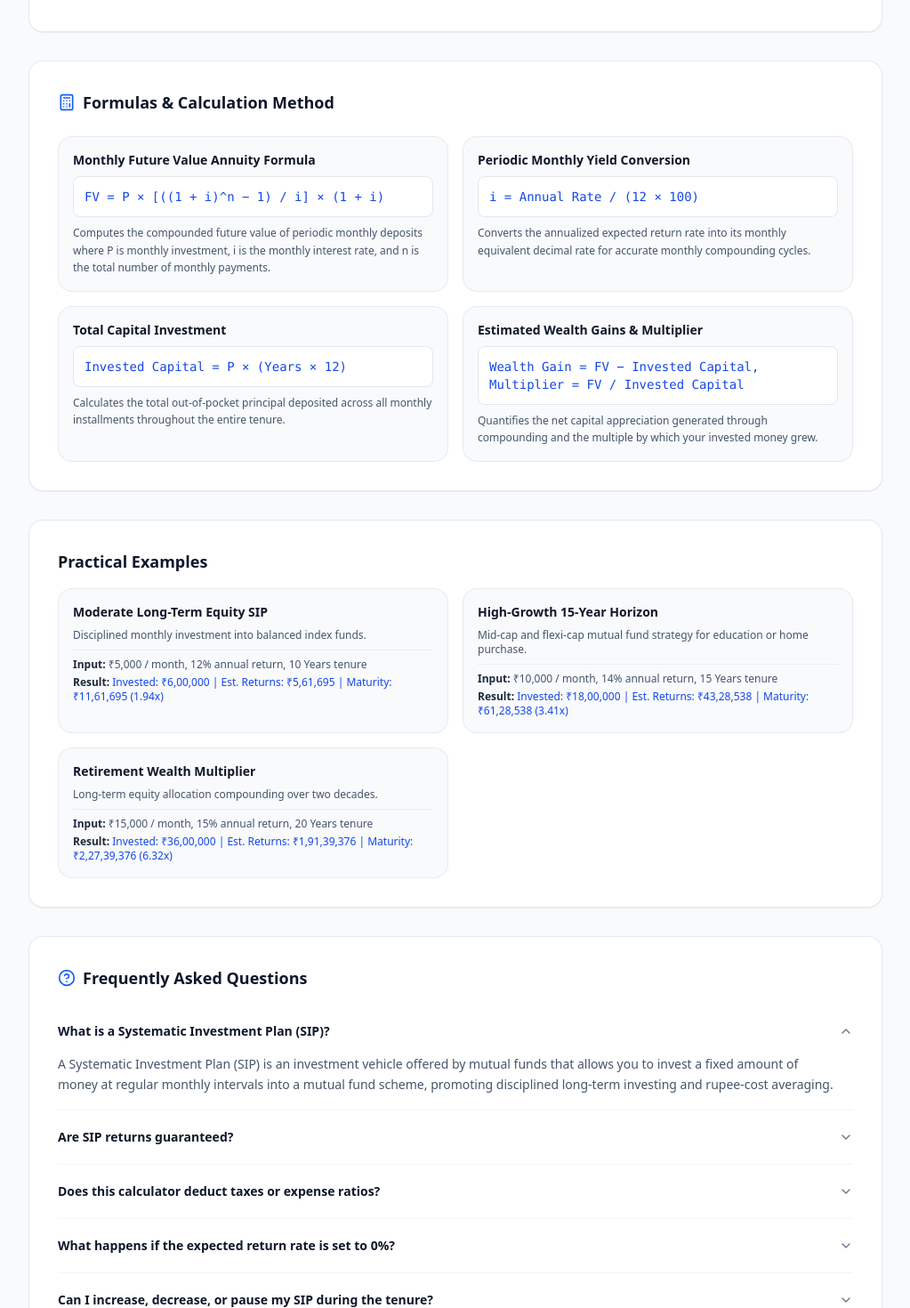
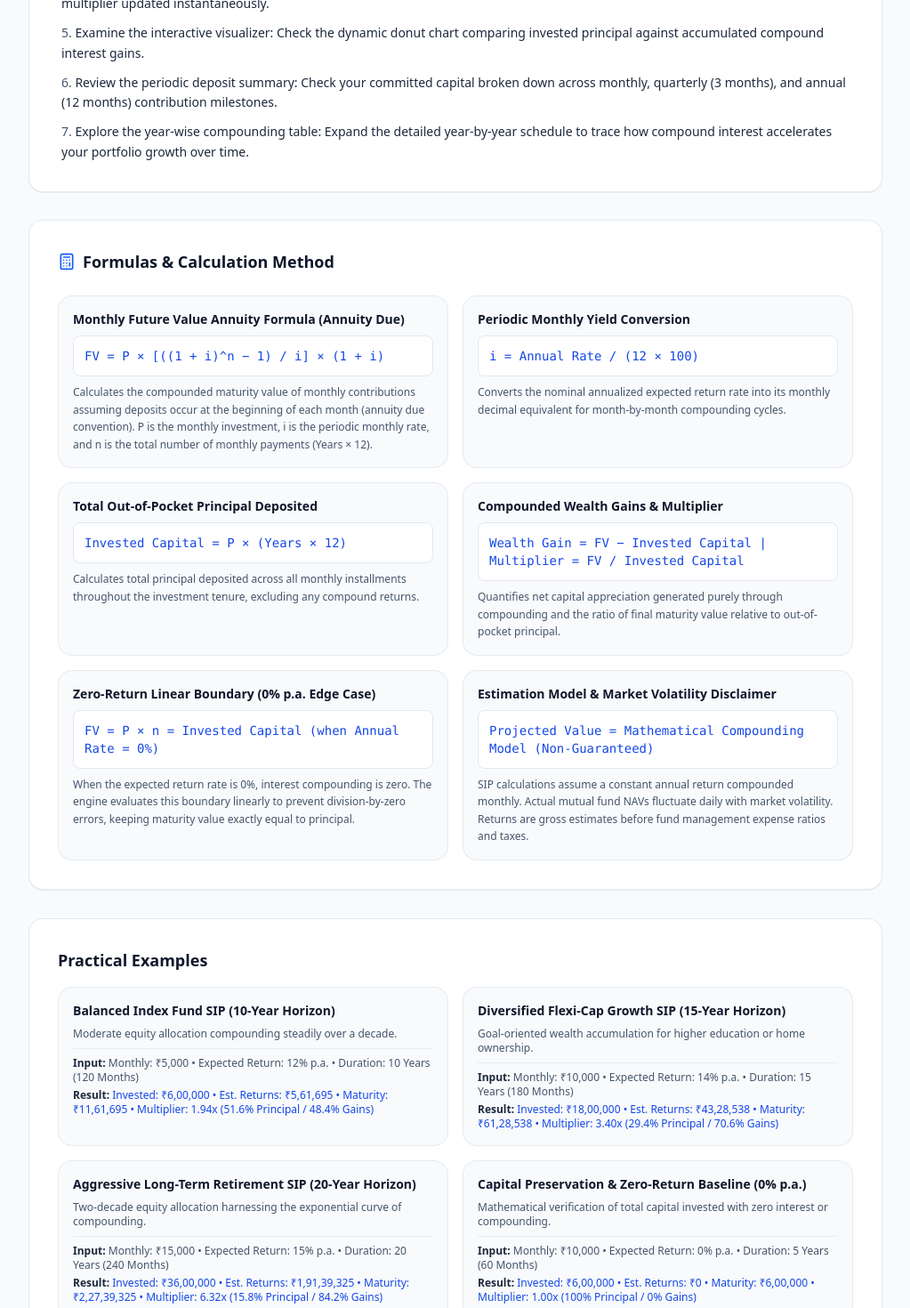
Before and after one commit to gaming7059-code/qubnexa.online, a React (Vite) app: page /tools/sip-calculator in a window 1280 px wide. Shown: the part 2140-3610 px from the top of the page at 89% size, without its empty margins (128-1151 px from the left). Built offline with nearby package versions, Linux system fonts and the light colour scheme; no server answers.

Commit message:
SEO: optimize SIP Calculator page

```diff
--- a/src/pages/tools/SipCalculatorPage.tsx
+++ b/src/pages/tools/SipCalculatorPage.tsx
@@ -50,105 +50,135 @@ export const SipCalculatorPage: React.FC = () => {
   }
 
   const howToUseSteps = [
-    'Enter your intended monthly SIP contribution in Indian Rupees (₹) using the slider or numeric box, or choose a preset like ₹5,000 or ₹10,000.',
-    'Input your expected annual rate of return (%) based on your asset class (e.g. 12% for equity mutual funds or 8% for debt funds).',
-    'Select your investment duration in years (e.g. 5, 10, 15, or 20 years) with the tenure controls.',
-    'View the estimated maturity amount, total capital invested, wealth gain, and interactive donut chart instantaneously.',
-    'Expand the Year-Wise Growth Projection table to examine how compounding accelerates returns over each year of the investment tenure.',
+    'Enter your intended monthly investment: Type your planned monthly contribution in Indian Rupees (₹) or adjust the slider anywhere between ₹100 and ₹10,00,000, or choose quick presets (₹1,000 to ₹25,000).',
+    'Set your expected annual return rate: Input your expected CAGR (%) based on your asset class (e.g. 7%–9% for conservative debt funds, 11%–13% for diversified index funds, or 13%–15% for mid/small-cap funds).',
+    'Select your investment duration: Choose your investment horizon from 1 to 40 years using the duration slider or click quick tenure shortcuts (5Y, 10Y, 15Y, 20Y, or 25Y).',
+    'Inspect real-time maturity breakdown: View your total invested capital, estimated returns, total maturity amount, and wealth multiplier updated instantaneously.',
+    'Examine the interactive visualizer: Check the dynamic donut chart comparing invested principal against accumulated compound interest gains.',
+    'Review the periodic deposit summary: Check your committed capital broken down across monthly, quarterly (3 months), and annual (12 months) contribution milestones.',
+    'Explore the year-wise compounding table: Expand the detailed year-by-year schedule to trace how compound interest accelerates your portfolio growth over time.',
   ]
 
   const formulas = [
     {
-      title: 'Monthly Future Value Annuity Formula',
+      title: 'Monthly Future Value Annuity Formula (Annuity Due)',
       formula: 'FV = P × [((1 + i)^n − 1) / i] × (1 + i)',
       explanation:
-        'Computes the compounded future value of periodic monthly deposits where P is monthly investment, i is the monthly interest rate, and n is the total number of monthly payments.',
+        'Calculates the compounded maturity value of monthly contributions assuming deposits occur at the beginning of each month (annuity due convention). P is the monthly investment, i is the periodic monthly rate, and n is the total number of monthly payments (Years × 12).',
     },
     {
       title: 'Periodic Monthly Yield Conversion',
       formula: 'i = Annual Rate / (12 × 100)',
       explanation:
-        'Converts the annualized expected return rate into its monthly equivalent decimal rate for accurate monthly compounding cycles.',
+        'Converts the nominal annualized expected return rate into its monthly decimal equivalent for month-by-month compounding cycles.',
     },
     {
-      title: 'Total Capital Investment',
+      title: 'Total Out-of-Pocket Principal Deposited',
       formula: 'Invested Capital = P × (Years × 12)',
       explanation:
-        'Calculates the total out-of-pocket principal deposited across all monthly installments throughout the entire tenure.',
+        'Calculates total principal deposited across all monthly installments throughout the investment tenure, excluding any compound returns.',
     },
     {
-      title: 'Estimated Wealth Gains & Multiplier',
-      formula: 'Wealth Gain = FV − Invested Capital, Multiplier = FV / Invested Capital',
+      title: 'Compounded Wealth Gains & Multiplier',
+      formula: 'Wealth Gain = FV − Invested Capital | Multiplier = FV / Invested Capital',
       explanation:
-        'Quantifies the net capital appreciation generated through compounding and the multiple by which your invested money grew.',
+        'Quantifies net capital appreciation generated purely through compounding and the ratio of final maturity value relative to out-of-pocket principal.',
+    },
+    {
+      title: 'Zero-Return Linear Boundary (0% p.a. Edge Case)',
+      formula: 'FV = P × n = Invested Capital (when Annual Rate = 0%)',
+      explanation:
+        'When the expected return rate is 0%, interest compounding is zero. The engine evaluates this boundary linearly to prevent division-by-zero errors, keeping maturity value exactly equal to principal.',
+    },
+    {
+      title: 'Estimation Model & Market Volatility Disclaimer',
+      formula: 'Projected Value = Mathematical Compounding Model (Non-Guaranteed)',
+      explanation:
+        'SIP calculations assume a constant annual return compounded monthly. Actual mutual fund NAVs fluctuate daily with market volatility. Returns are gross estimates before fund management expense ratios and taxes.',
     },
   ]
 
   const examples = [
     {
-      title: 'Moderate Long-Term Equity SIP',
-      description: 'Disciplined monthly investment into balanced index funds.',
-      input: '₹5,000 / month, 12% annual return, 10 Years tenure',
-      output: 'Invested: ₹6,00,000 | Est. Returns: ₹5,61,695 | Maturity: ₹11,61,695 (1.94x)',
+      title: 'Balanced Index Fund SIP (10-Year Horizon)',
+      description: 'Moderate equity allocation compounding steadily over a decade.',
+      input: 'Monthly: ₹5,000 • Expected Return: 12% p.a. • Duration: 10 Years (120 Months)',
+      output: 'Invested: ₹6,00,000 • Est. Returns: ₹5,61,695 • Maturity: ₹11,61,695 • Multiplier: 1.94x (51.6% Principal / 48.4% Gains)',
     },
     {
-      title: 'High-Growth 15-Year Horizon',
-      description: 'Mid-cap and flexi-cap mutual fund strategy for education or home purchase.',
-      input: '₹10,000 / month, 14% annual return, 15 Years tenure',
-      output: 'Invested: ₹18,00,000 | Est. Returns: ₹43,28,538 | Maturity: ₹61,28,538 (3.41x)',
+      title: 'Diversified Flexi-Cap Growth SIP (15-Year Horizon)',
+      description: 'Goal-oriented wealth accumulation for higher education or home ownership.',
+      input: 'Monthly: ₹10,000 • Expected Return: 14% p.a. • Duration: 15 Years (180 Months)',
+      output: 'Invested: ₹18,00,000 • Est. Returns: ₹43,28,538 • Maturity: ₹61,28,538 • Multiplier: 3.40x (29.4% Principal / 70.6% Gains)',
     },
     {
-      title: 'Retirement Wealth Multiplier',
-      description: 'Long-term equity allocation compounding over two decades.',
-      input: '₹15,000 / month, 15% annual return, 20 Years tenure',
-      output: 'Invested: ₹36,00,000 | Est. Returns: ₹1,91,39,376 | Maturity: ₹2,27,39,376 (6.32x)',
+      title: 'Aggressive Long-Term Retirement SIP (20-Year Horizon)',
+      description: 'Two-decade equity allocation harnessing the exponential curve of compounding.',
+      input: 'Monthly: ₹15,000 • Expected Return: 15% p.a. • Duration: 20 Years (240 Months)',
+      output: 'Invested: ₹36,00,000 • Est. Returns: ₹1,91,39,325 • Maturity: ₹2,27,39,325 • Multiplier: 6.32x (15.8% Principal / 84.2% Gains)',
+    },
+    {
+      title: 'Capital Preservation & Zero-Return Baseline (0% p.a.)',
+      description: 'Mathematical verification of total capital invested with zero interest or compounding.',
+      input: 'Monthly: ₹10,000 • Expected Return: 0% p.a. • Duration: 5 Years (60 Months)',
+      output: 'Invested: ₹6,00,000 • Est. Returns: ₹0 • Maturity: ₹6,00,000 • Multiplier: 1.00x (100% Principal / 0% Gains)',
     },
   ]
 
   const faqs = [
     {
-      question: 'What is a Systematic Investment Plan (SIP)?',
+      question: 'What is a Systematic Investment Plan (SIP) and how does it build wealth?',
       answer:
-        'A Systematic Investment Plan (SIP) is an investment vehicle offered by mutual funds that allows you to invest a fixed amount of money at regular monthly intervals into a mutual fund scheme, promoting disciplined long-term investing and rupee-cost averaging.',
+        'A Systematic Investment Plan (SIP) is an investment method offered by mutual funds allowing investors to deposit a fixed amount periodically (typically monthly) into a chosen mutual fund scheme. SIP instills financial discipline and leverages rupee-cost averaging by buying more units when market prices are low and fewer units when prices are high, eliminating the need to time market cycles.',
     },
     {
-      question: 'Are SIP returns guaranteed?',
+      question: 'How does this SIP calculator determine the final maturity value?',
       answer:
-        'No. Mutual fund investments are subject to market risks, and returns are not guaranteed. Actual returns depend on market performance, economic conditions, and scheme fund management. The 12% or 14% rate used in calculators is an assumed historical benchmark rate for long-term equity compounding.',
+        'The calculator uses the standard future value formula for an annuity due: FV = P × [((1 + i)^n − 1) / i] × (1 + i), where P is the monthly investment amount, i is the monthly interest rate (Annual Rate / 12 / 100), and n is the total number of months (Years × 12). The additional (1 + i) factor accounts for payments deposited at the beginning of each monthly compounding period.',
     },
     {
-      question: 'Does this calculator deduct taxes or expense ratios?',
+      question: 'Are projected SIP returns guaranteed or fixed?',
       answer:
-        'No. The calculator displays gross returns before taxes. In India, equity mutual fund capital gains above ₹1.25 lakh per financial year are subject to 12.5% Long-Term Capital Gains (LTCG) tax (effective post-Finance Act 2024), and mutual fund NAVs already reflect net daily expense ratios.',
+        'No. Mutual fund investments are subject to market risks, and returns are never guaranteed. The annual return percentage entered into the calculator is an assumed benchmark rate for planning purposes. In reality, equity and debt market returns vary from year to year depending on economic conditions, corporate earnings, and interest rate cycles.',
     },
     {
-      question: 'What happens if the expected return rate is set to 0%?',
+      question: 'Does this calculator account for mutual fund expense ratios or exit loads?',
       answer:
-        'At 0% annual return, no compounding or interest occurs. The calculator accurately computes maturity value as exactly equal to total invested capital (P × n) with zero returns, without division-by-zero errors.',
+        'No. The calculator displays gross compounding returns. Mutual fund Net Asset Values (NAVs) are already declared net of the Total Expense Ratio (TER) deducted daily by asset management companies. Exit loads (if applicable for premature redemptions) are not deducted.',
     },
     {
-      question: 'Can I increase, decrease, or pause my SIP during the tenure?',
+      question: 'How does capital gains taxation impact mutual fund SIP returns in India?',
       answer:
-        'Yes. Most asset management companies allow step-up SIPs (annual percentage increases) or pausing SIP installments without penalty. This calculator assumes a constant monthly contribution over the selected tenure.',
+        'In India, equity mutual fund capital gains held for over 12 months are classified as Long-Term Capital Gains (LTCG) and taxed at 12.5% for gains exceeding ₹1.25 lakh in a financial year (effective Finance Act 2024). Gains redeemed within 12 months are Short-Term Capital Gains (STCG) taxed at 20%. Because each monthly SIP installment has its own 12-month holding clock, taxes are applied per installment upon redemption.',
     },
     {
-      question: 'How is SIP different from a lumpsum investment?',
+      question: 'What happens to the calculation if I set the expected return rate to 0%?',
       answer:
-        'A lumpsum investment involves committing your entire capital in a single one-off payment, which carries market timing risk. A SIP distributes your investment monthly, buying more units when prices fall and fewer when prices rise (rupee-cost averaging).',
+        'If the expected annual return is set to 0%, the calculator executes a linear boundary calculation where estimated returns equal ₹0 and maturity value exactly equals total invested capital (Monthly Deposit × Total Months), preventing any division-by-zero errors.',
+    },
+    {
+      question: 'How does the Year-Wise Growth Projection table calculate annual milestones?',
+      answer:
+        'The yearly schedule runs the compounding formula iteratively for each year (y from 1 to the selected tenure), computing the exact principal invested (P × y × 12), the compounded future value at that specific annual milestone, and the corresponding wealth multiplier.',
+    },
+    {
+      question: 'How is a SIP different from a lumpsum mutual fund investment?',
+      answer:
+        'A lumpsum investment commits the entire capital upfront at a single market point, which carries entry timing risk. A SIP distributes deposits over time, reducing volatility through rupee-cost averaging and making regular investing accessible without requiring large initial capital.',
     },
   ]
 
   return (
     <ToolPageLayout
       tool={tool}
-      seoTitle="SIP Calculator — Calculate Mutual Fund SIP Returns & Wealth Growth | QUBNEXA"
-      seoDescription="Calculate mutual fund SIP maturity values, compounding growth, and total wealth gains with an interactive chart, year-wise table, and Indian Rupee formatting."
-      keywords="sip calculator, mutual fund calculator, systematic investment plan, investment calculator, sip return calculator, wealth calculator, cagr calculator, sip compounding, mutual fund returns"
+      seoTitle="SIP Calculator Online — Mutual Fund Returns & Wealth | QUBNEXA"
+      seoDescription="Calculate mutual fund SIP maturity returns, compounding wealth growth, and total gains online with QUBNEXA. Free SIP calculator with year-wise table and chart."
+      keywords="sip calculator, mutual fund calculator, systematic investment plan, sip return calculator, mutual fund sip, wealth calculator, investment return calculator, sip compounding, cagr calculator, qubnexa"
       howToUseSteps={howToUseSteps}
       formulas={formulas}
       examples={examples}
       faqs={faqs}
-      relatedSlugs={['emi-calculator', 'percentage-calculator', 'gst-calculator', 'salary-calculator']}
+      relatedSlugs={['emi-calculator', 'percentage-calculator', 'gst-calculator', 'salary-calculator', 'discount-calculator', 'word-counter']}
     >
       <SipCalculator />
     </ToolPageLayout>
```
